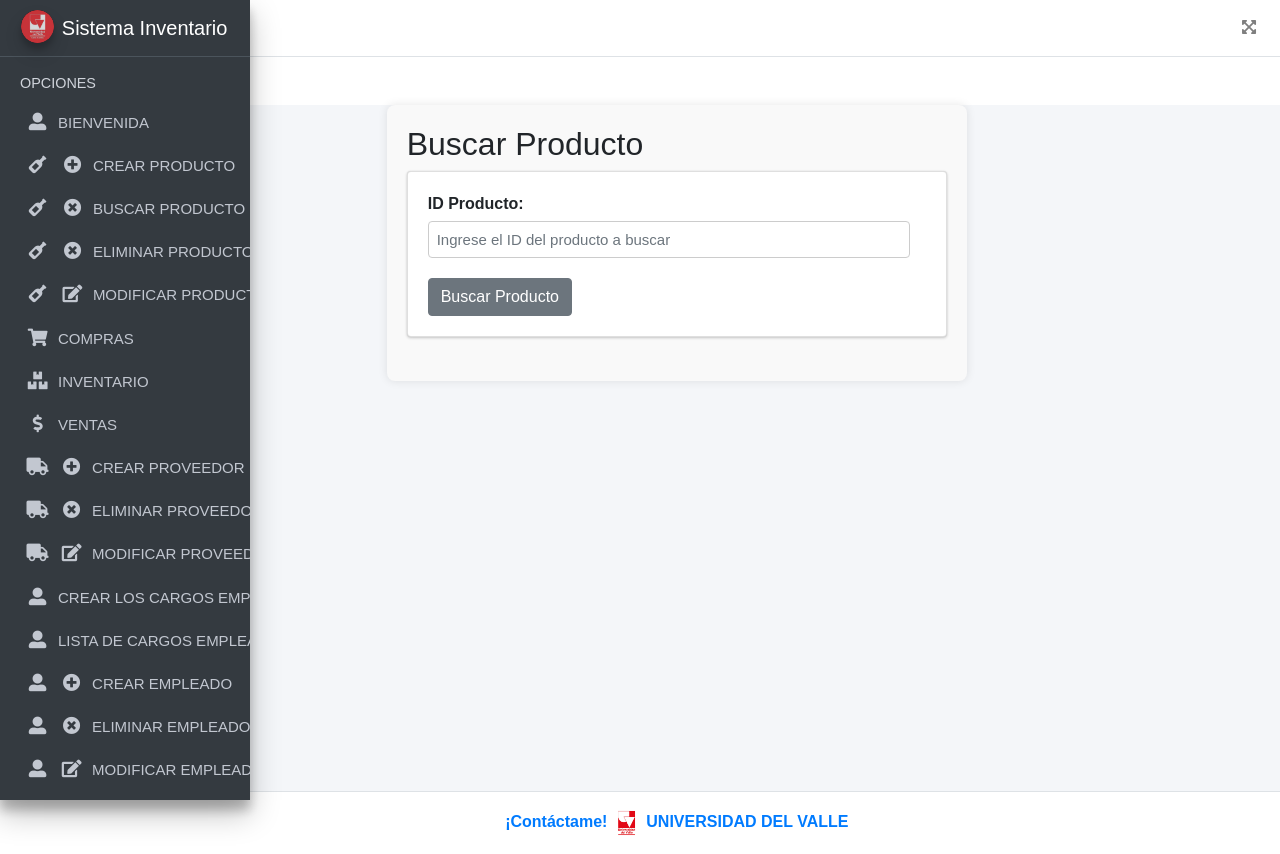
After one commit to JonatanYesidMedinaViafara/Sistema-De-Inventario, a Flask app: page /buscar_producto in a window 1280 px wide. The commit adds this page. Run offline with Flask 3, Linux system fonts and the light colour scheme; some libraries are stand-ins or nearby versions.

Commit message:
nueva opcion de buscar

```diff
--- a/app/templates/base.html
+++ b/app/templates/base.html
@@ -71,6 +71,17 @@
                   <i class="nav-icon fas fa-plus-circle"></i>
               </span>
                 <p>CREAR PRODUCTO
+                </p>
+              </a>
+            </li>
+
+            <li class="nav-item">
+              <a href="{{ url_for('buscar_producto') }}" class="nav-link">
+                <span class="d-inline-flex align-items-center">
+                  <i class="nav-icon fas fa-wine-bottle mr-1"></i>
+                  <i class="nav-icon fas fa-times-circle"></i>
+              </span>
+                <p>BUSCAR PRODUCTO
                 </p>
               </a>
             </li>
--- /dev/null
+++ b/app/templates/buscar_producto.html
@@ -0,0 +1,52 @@
+{% extends "base.html" %}
+{% block content %}
+<!DOCTYPE html>
+<html lang="es">
+<head>
+    <meta charset="UTF-8">
+    <meta name="viewport" content="width=device-width, initial-scale=1.0">
+    <title>Buscar Producto</title>
+    <link rel="stylesheet" href="https://stackpath.bootstrapcdn.com/bootstrap/4.5.2/css/bootstrap.min.css">
+    <link rel="stylesheet" type="text/css" href="{{ url_for('static', filename='css/producto.css') }}">
+</head>
+<body>
+    <div class="container mt-5">
+        <h2>Buscar Producto</h2>
+
+        <!-- Mostrar mensaje si no se encuentra el producto -->
+        {% if not producto and request.method == 'POST' %}
+            <div class="alert alert-warning">Producto no encontrado.</div>
+        {% endif %}
+
+        <!-- Formulario para buscar producto -->
+        <div class="card mb-4">
+            <div class="card-body">
+                <form method="POST" action="{{ url_for('producto_bp.buscar_producto') }}">
+                    <div class="form-group">
+                        <label for="buscar_id_producto">ID Producto:</label>
+                        <input type="text" class="form-control" id="buscar_id_producto" name="id_producto" placeholder="Ingrese el ID del producto a buscar" required>
+                    </div>
+                    <button type="submit" class="btn btn-secondary">Buscar Producto</button>
+                </form>
+            </div>
+        </div>
+
+        <!-- Mostrar resultado de la búsqueda -->
+        {% if producto %}
+            <div class="card mt-4">
+                <div class="card-body">
+                    <h4 class="card-title mb-3">Detalles del Producto</h4>
+                    <p> ¡</p>
+                    <p><strong> Nombre : </strong> {{ producto.nombre_producto }}</p>
+                    <p><strong> Precio : </strong> {{ producto.precio_producto }}</p>
+                    <p><strong> Cantidad : </strong> {{ producto.cantidad_producto }}</p>
+                </div>
+            </div>
+        {% endif %}
+    </div>
+
+    <!-- Bootstrap JS (optional) -->
+    <script src="https://stackpath.bootstrapcdn.com/bootstrap/4.5.2/js/bootstrap.min.js"></script>
+</body>
+</html>
+{% endblock %}
```
